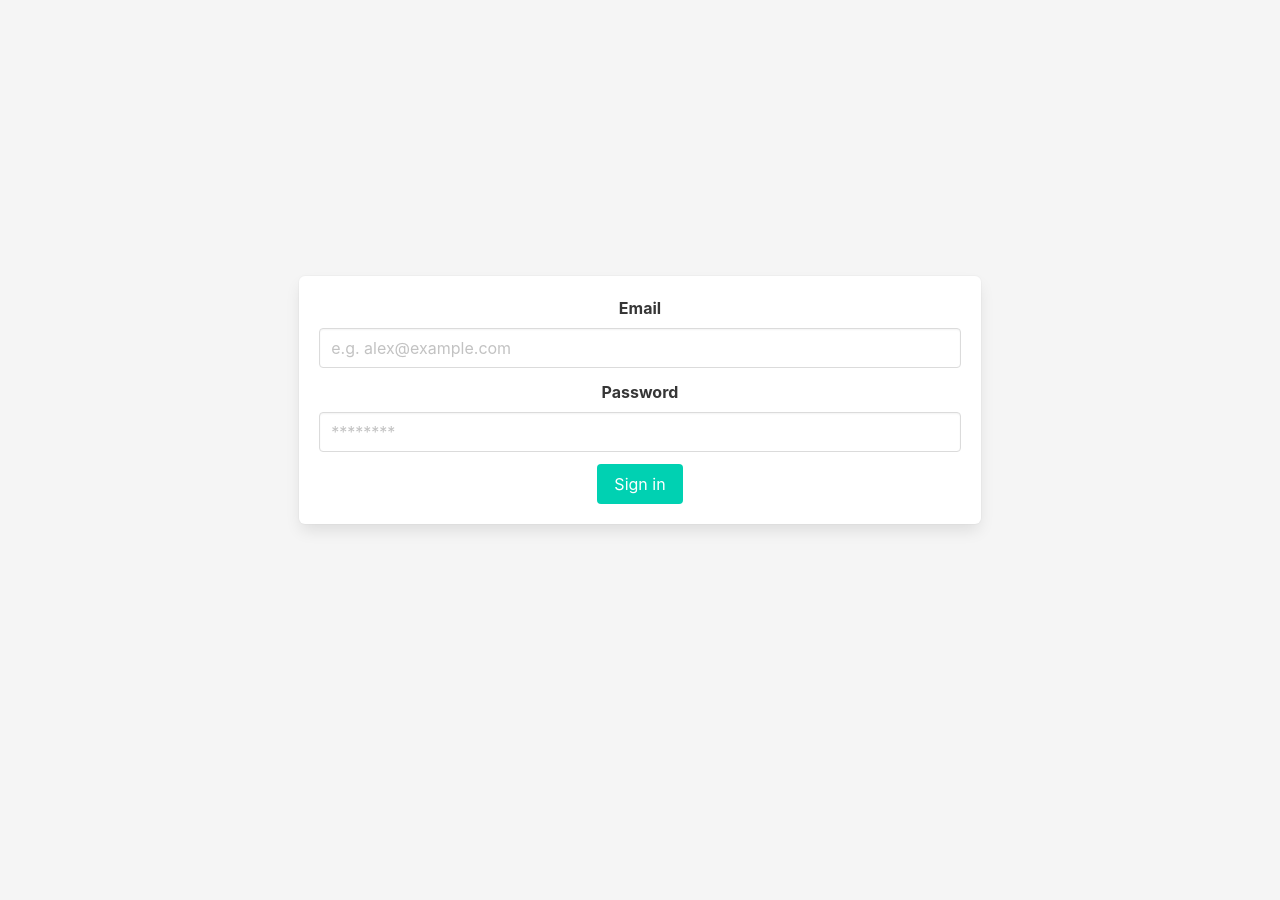
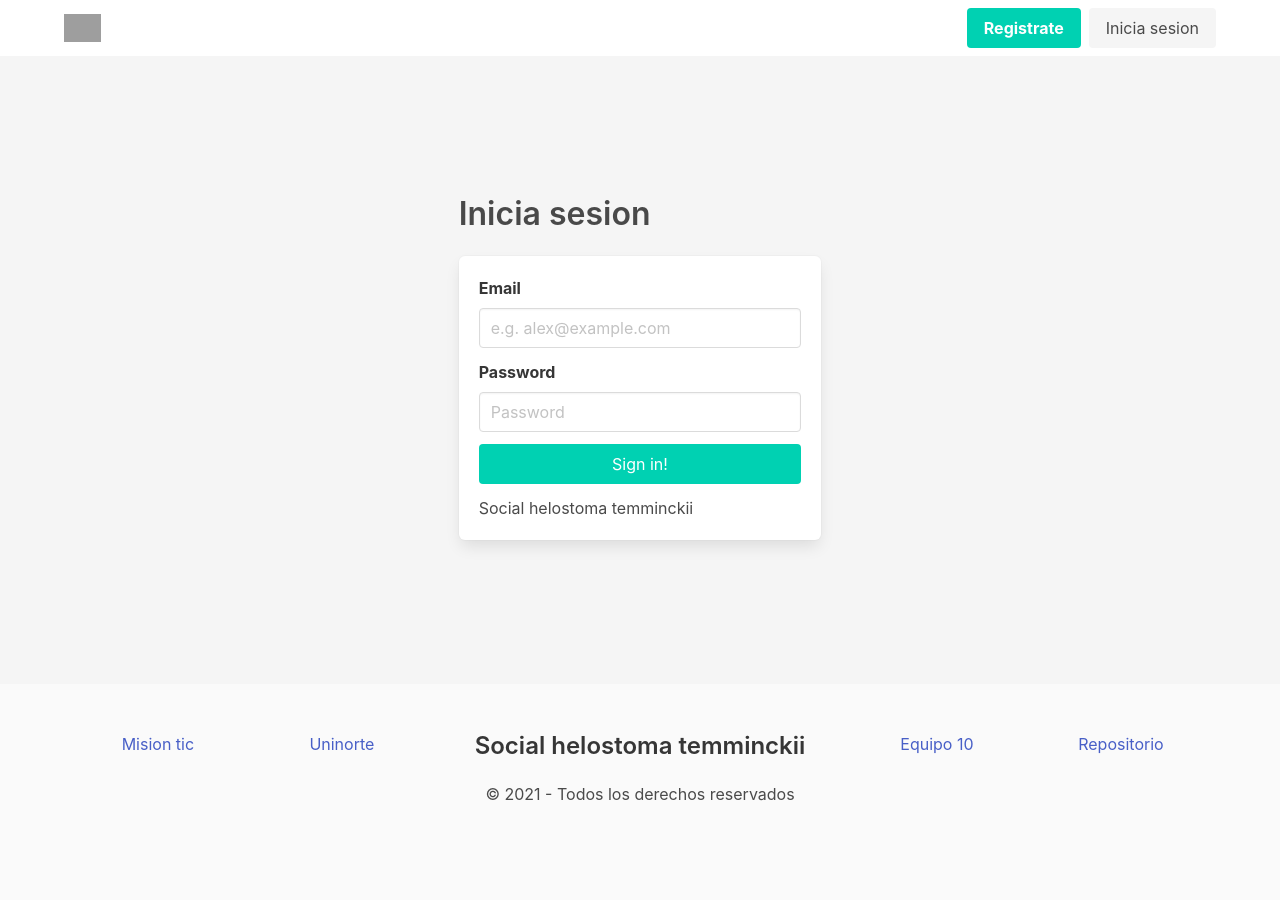
Before and after one commit to phoxBg/social-helostoma-temminckii, a Flask app: page /ingreso in a window 1280 px wide. Before the commit the page ends 530 px from the top, so only its background shows below. Run offline with Flask 2, Linux system fonts and the light colour scheme; grey boxes are pictures that could not be loaded.

Commit message:
Add: Style login view

```diff
--- a/templates/login.html
+++ b/templates/login.html
@@ -1,22 +1,18 @@
-<!DOCTYPE html>
-<html lang="es">
-  <head>
-    <meta charset="UTF-8" />
-    <meta http-equiv="X-UA-Compatible" content="IE=edge" />
-    <meta name="viewport" content="width=device-width, initial-scale=1.0" />
-    <title>Social Helostoma temminckii</title>
-    <link
-      rel="stylesheet"
-      href="https://cdn.jsdelivr.net/npm/bulma@0.9.3/css/bulma.min.css"
-    />
-  </head>
-  <body>
-    <section class="hero is-light is-fullheight">
-      <!-- Hero content: will be in the middle -->
+{% extends 'base.html' %}
+
+<!--block title-->
+{% block title %}{{ super() }}Inicia sesion{% endblock title %}
+
+<!--block content-->
+{% block content %}
+
+<!--block content-->
+<section class="hero is-medium is-light">
   <div class="hero-body">
-        <div class="container has-text-centered">
-          <div class="columns">
-            <div class="column is-three-fifths is-offset-one-fifth">
+    <div class="container">
+      <div class="columns is-centered">
+        <div class="column is-5 is-4-desktop">
+          <h2 class="title">Inicia sesion</h2>
           <form class="box" action="/ingreso" method="POST">
             {{ csrf_token }}
             <div class="field">
@@ -29,24 +25,20 @@
                 />
               </div>
             </div>
-
             <div class="field">
               <label class="label">Password</label>
               <div class="control">
-                    <input
-                      class="input"
-                      type="password"
-                      placeholder="********"
-                    />
+                <input class="input" type="password" placeholder="Password" />
               </div>
             </div>
-
-                <button class="button is-primary">Sign in</button>
+            <div class="field">
+              <button class="button is-primary is-fullwidth">Sign in!</button>
+            </div>
+            <a href="{{ url_for('index') }}">Social helostoma temminckii</a>
           </form>
         </div>
       </div>
     </div>
   </div>
 </section>
-  </body>
-</html>
+{% endblock content %}
```
Lines whose indentation alone changed are shown as unchanged.
